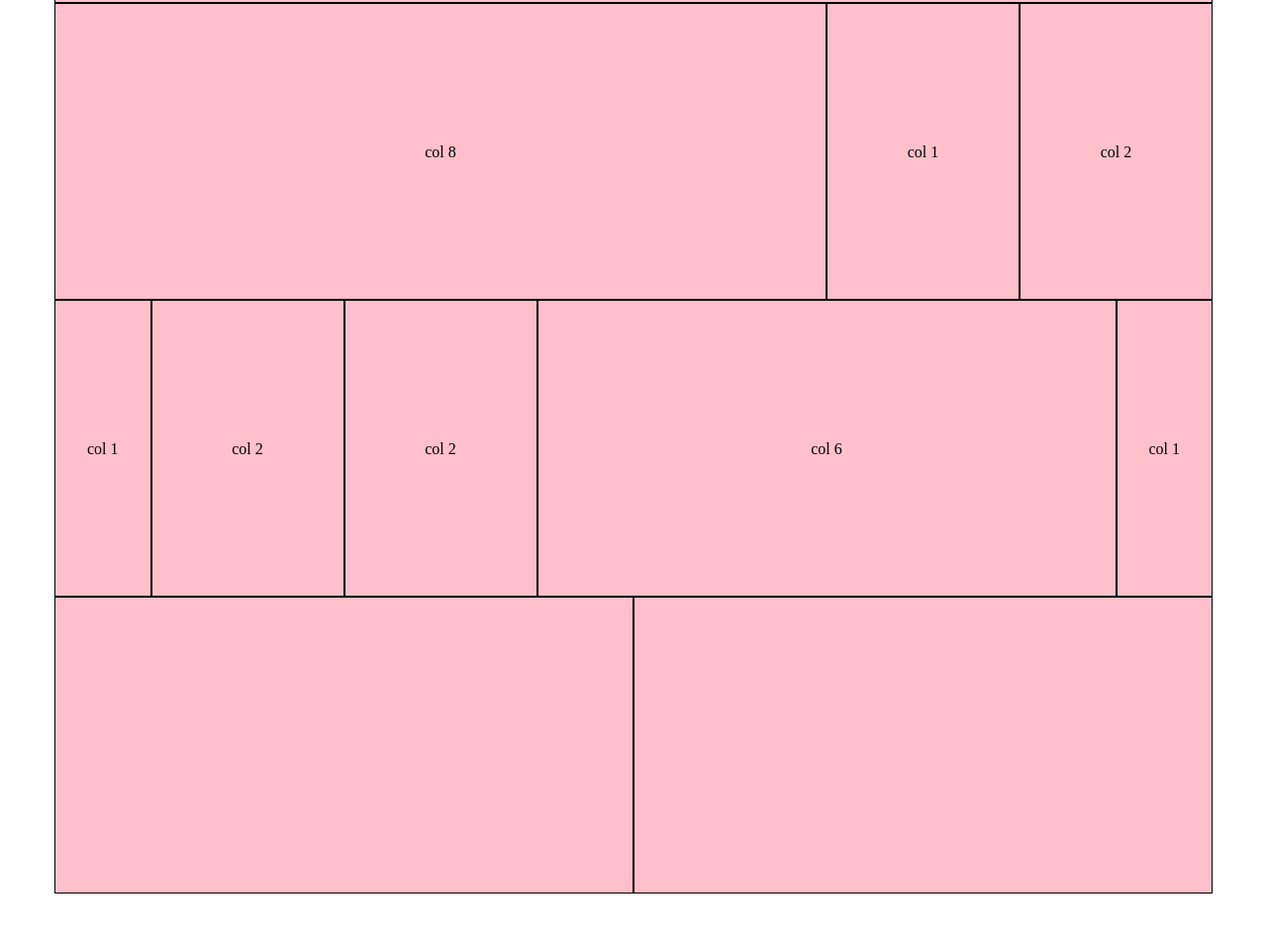
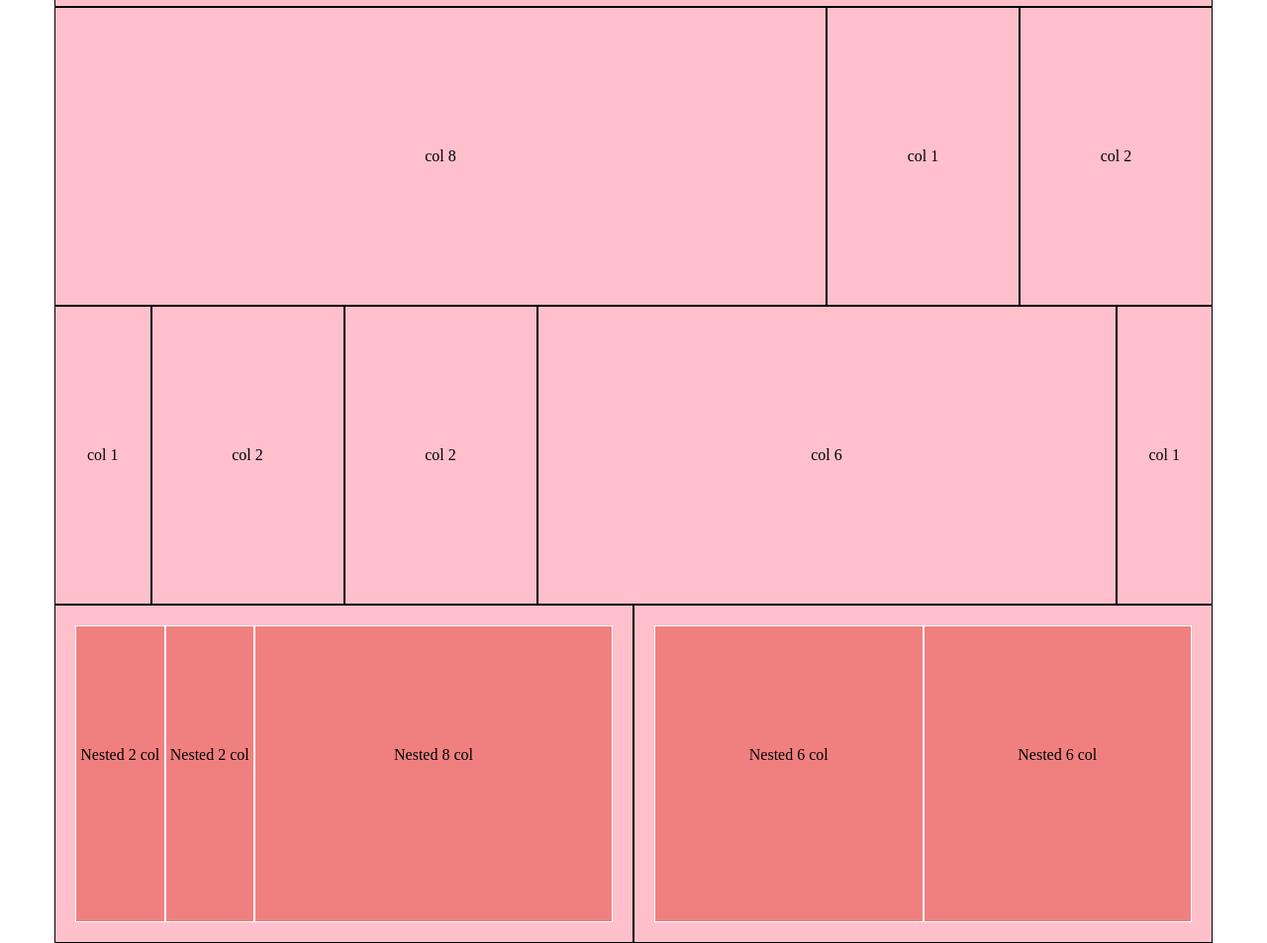
Before and after one commit to rendinel/html-css-12bool, a plain HTML site: page index.html in a window 1280 px wide. Shown: the part 597-1550 px from the top of the page at 99% size. Before the commit the page ends 1500 px from the top, so only its background shows below. Drawn offline with Linux system fonts and the light colour scheme.

Commit message:
esercizio standard completo

```diff
--- a/css/12bstyle.css
+++ b/css/12bstyle.css
@@ -7,6 +7,8 @@
 .container {
   width: 1170px;
   margin: 0 auto;
+  max-width:100%;
+  /* max-width:100%; aggiungere perché altrimenti container ha dimensione fissa a 1170px cosi invece non occupa piú del 100% dello spazio disponibile */
 }
 
 .container::after {
@@ -17,6 +19,15 @@
 
 [class*="col-"] {
   float: left;
+}
+/* significa tutti i col- figli di col- */
+[class*="col-"] [class*="col-"] {
+
+}
+
+/* significa tutti i container figli di col- */
+[class*="col-"] .container {
+  padding: 20px;
 }
 
 .col-12 {
--- a/css/style.css
+++ b/css/style.css
@@ -1,7 +1,15 @@
 [class*="col-"] {
   background: pink;
   border: 1px solid black;
-  height: 300px;
+  min-height: 300px;
   line-height: 300px;
   text-align: center;
 }
+/* prende le class col dentro un container contenuto a sua volta in una class col  */
+[class*="col-"] .container [class*="col-"] {
+  height: 260px;
+  /* height 260 perche 300px height padre meno 20 px padding per lato */
+  line-height: 260px;
+  background-color: lightcoral;
+  border: 1px solid white;
+}
--- a/index.html
+++ b/index.html
@@ -118,37 +118,37 @@
 
       <div class="col-6">
 
-        <!-- <div class="container">
+        <div class="container">
 
           <div class="col-2">
-
+            Nested 2 col
           </div>
 
           <div class="col-2">
-
+            Nested 2 col
           </div>
 
           <div class="col-8">
-
+            Nested 8 col
           </div>
 
-        </div> -->
+        </div>
 
       </div>
 
       <div class="col-6">
 
-        <!-- <div class="container">
+        <div class="container">
 
           <div class="col-6">
-
+            Nested 6 col
           </div>
 
           <div class="col-6">
-
+            Nested 6 col
           </div>
 
-        </div> -->
+        </div>
 
       </div>
 
```
